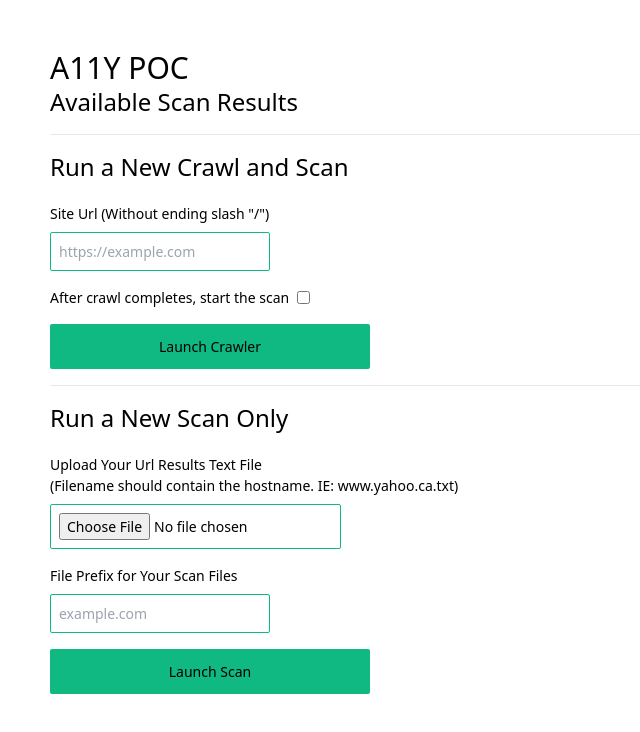
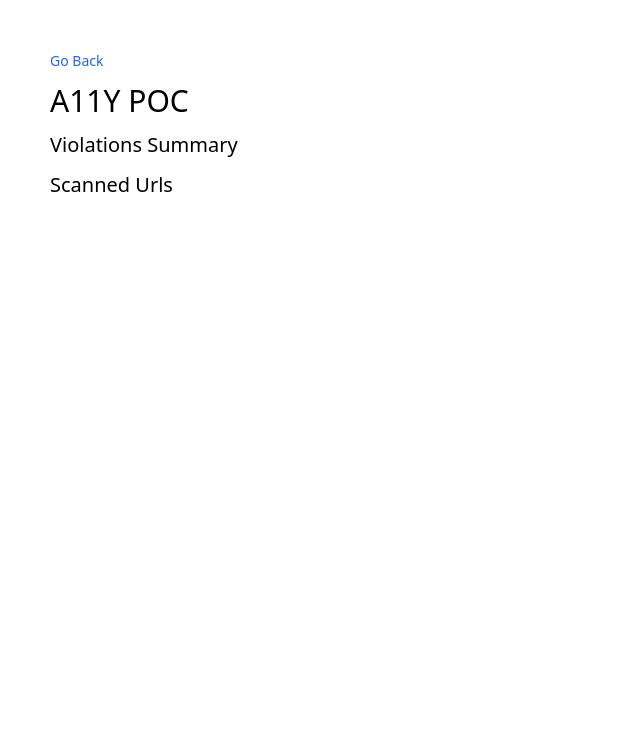
Before and after one commit to rangle/a11y-violations-crawler, a React (Create React App) app in the folder packages/a11y-frontend-react/: page /scan-listing in a window 1280 px wide. Shown: the top 732 px of the page, without its empty margins (0-640 px from the left). Built offline with nearby package versions, Linux system fonts and the light colour scheme.

Commit message:
Adding routing and view files from POC

```diff
--- a/packages/a11y-frontend-react/package.json
+++ b/packages/a11y-frontend-react/package.json
@@ -8,6 +8,7 @@
     "@testing-library/user-event": "^12.1.10",
     "react": "^17.0.1",
     "react-dom": "^17.0.1",
+    "react-router-dom": "^5.2.0",
     "react-scripts": "4.0.2",
     "web-vitals": "^1.0.1"
   },
--- a/packages/a11y-frontend-react/src/App.js
+++ b/packages/a11y-frontend-react/src/App.js
@@ -1,10 +1,29 @@
 import SiteListing from './SiteListing';
+import SiteDetails from './SiteDetails';
+import ScanListing from './ScanListing';
+import ScanDetails from './ScanDetails';
+import { BrowserRouter as Router, Switch, Route } from 'react-router-dom';
 
 function App() {
   return (
-    <div className="App">
-      <SiteListing />
-    </div>
+    <Router>
+      <div className="App">
+        <Switch>
+          <Route path="/site-details">
+            <SiteDetails />
+          </Route>
+          <Route path="/scan-listing">
+            <ScanListing />
+          </Route>
+          <Route path="/scan-details">
+            <ScanDetails />
+          </Route>
+          <Route path="/">
+            <SiteListing />
+          </Route>
+        </Switch>
+      </div>
+    </Router>
   );
 }
 
--- /dev/null
+++ b/packages/a11y-frontend-react/src/ScanDetails/index.js
@@ -0,0 +1,40 @@
+import React from 'react';
+
+const ScanDetails = () => {
+    return (
+        <>
+            <a className="text-blue-600 mb-3 block" href="./">Go Back</a>
+            <h1 className="text-3xl">A11Y POC</h1>
+
+            {/* <p className="text-xl">Total violations for <%=results.url %>: <%=results.violations.length %></p> */}
+
+            <h2 className="text-2xl mb-3">Violation Details</h2>
+            {/* <% results.violations.forEach(function(violation, index){ %>
+            <div className="mt-4 p-4 border border-gray-400 rounded">
+                <h3 className="text-xl mb-3"><%=index+1 %>. <%=violation.description%></h3>
+                <h4 className="text-lg mb-3">Severity: <span style="color:<%=violation.impact == 'minor' ? 'green': 'red'%>;" ><%=violation.impact %></span></h4>
+                <h5 className="text-base mb-3">Tags:
+                <% violation.tags.forEach(function(tag){ %>
+                  <% if( tag === 'wcag2a') { %>
+                    <a className="text-blue-600" href="https://www.w3.org/WAI/WCAG21/quickref/" target="_blank"><span style="margin-right:10px"><%=tag%></span></a>
+                  <% } else { %>
+                    <span style="margin-right:10px"><%=tag%></span>
+                    <% } %>
+                <% }); %>
+                </h5>
+                <h5 className="text-base mb-3"><a className="text-blue-600" href="<%=violation.helpUrl %>" target="_blank">More Information About Failure</a></h5>
+                <ol type="a" className="ml-4" style="list-style:lower-alpha !important;">
+                <% violation.nodes.forEach(function(node, idx){ %>
+                    <li className="mb-3"><p className="mb-3"><%=node.failureSummary %></p>
+                    <button className="mb-3 rounded p-2 border-2 border-yellow-500 hover:border-gray-500" id="btn-<%=index%>-<%=idx %>" type="button" onClick="toggle('code-<%=index%>-<%=idx %>')">Show Target Markup</button>
+                    <pre className="bg-blue-100 border border-gray-400 rounded p-3" id="code-<%=index%>-<%=idx %>" style="display:none;white-space:break-spaces;overflow-x:auto;"><%=node.html %></pre>
+                    </li>
+                <% }); %>
+                </ol>
+            </div>
+        <% }); %> */}
+        </>
+    );
+}
+
+export default ScanDetails;
--- a/packages/a11y-frontend-react/src/ScanListing/index.js
+++ b/packages/a11y-frontend-react/src/ScanListing/index.js
@@ -0,0 +1,27 @@
+import React from 'react';
+
+const ScanListing = () => {
+    return (
+        <>
+            <a className="text-blue-600 mb-3 block" href="../">Go Back</a>
+            <h1 className="text-3xl">A11Y POC</h1>
+            {/* <h2 className="text-2xl">Total violations for <%=siteUrl %>: <%=results.totalViolations %></h2> */}
+            <h3 className="text-xl mt-3">Violations Summary</h3>
+            <ul className="mt-3 mb-3">
+                {/* <li className="leading-6">Minor: <%=results.violationSummary.minor %></li>
+                <li className="leading-6">Moderate: <%=results.violationSummary.moderate %></li>
+                <li className="leading-6">Serious: <%=results.violationSummary.serious %></li>
+                <li className="leading-6">Critical: <%=results.violationSummary.critical %></li> */}
+            </ul>
+
+            <h3 className="text-xl">Scanned Urls</h3>
+            <ol className="mt-3 list-decimal list-inside">
+                {/* <% results.urlList.forEach(function(url){ %>
+                <li className="leading-6"><a className="text-blue-600" href="./<%=url.resultFile.replace('.json','') %>"><%=url.siteUrl%></a></li>
+                <% }); %> */}
+            </ol>
+        </>
+    );
+}
+
+export default ScanListing;
```
Also changed, not shown: packages/a11y-frontend-react/src/ScanDetails/test.js (added), 1 other file (tests, documents, lock files or other folders).
